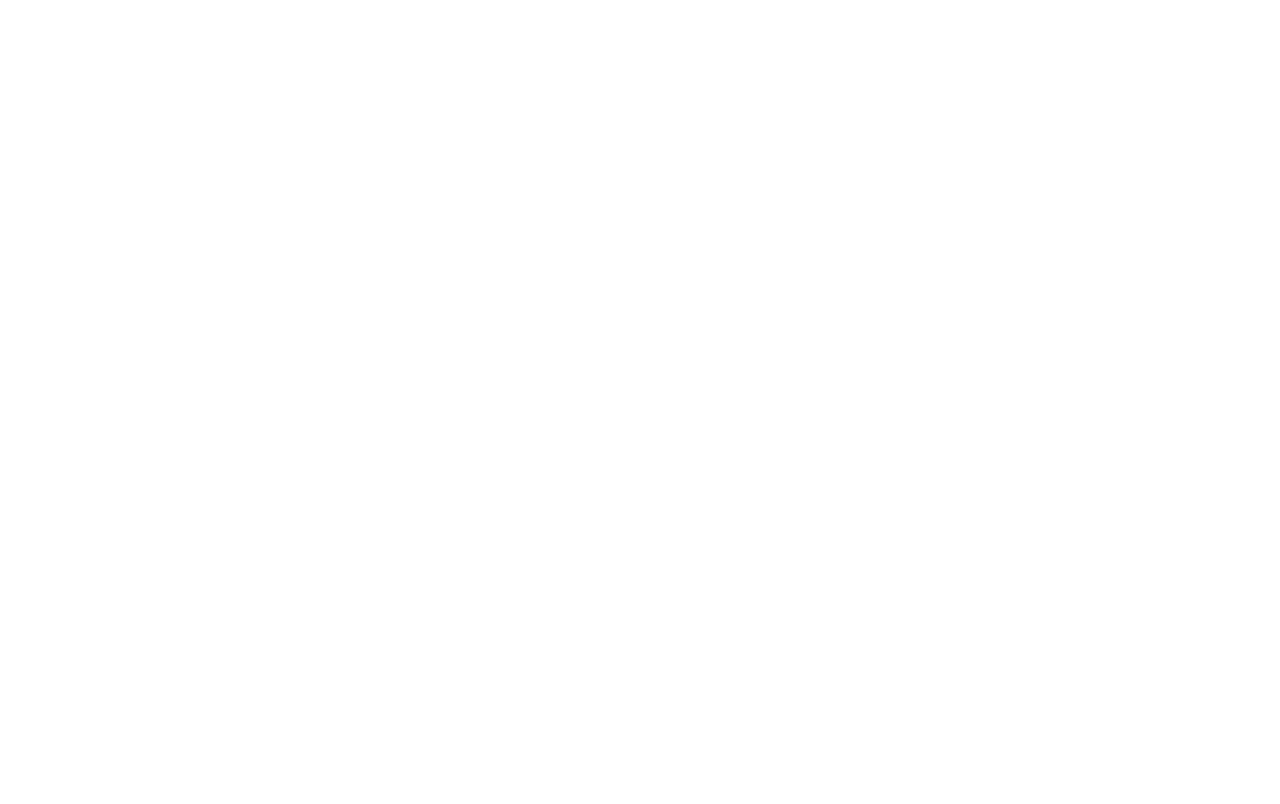
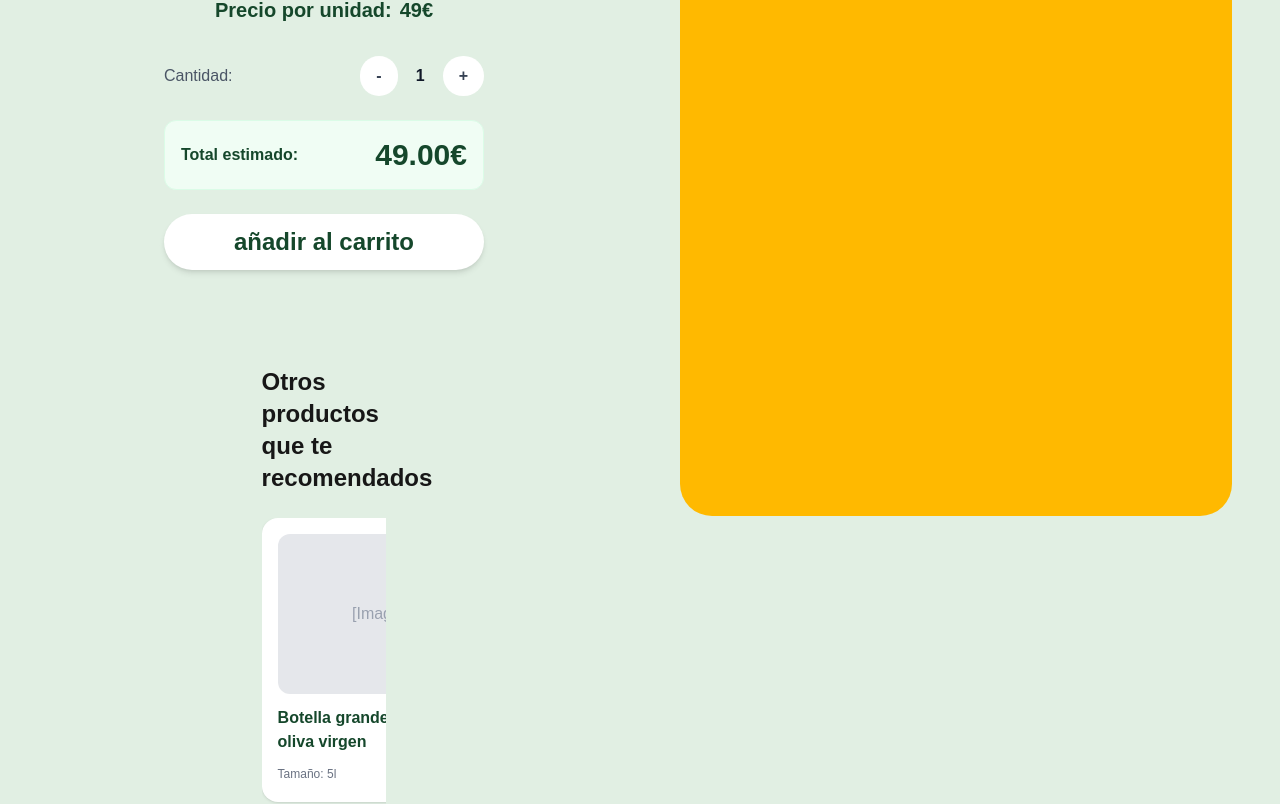
Before and after one commit to JaumeEsquerdo/oli-de-la-torre, a Next.js app in the folder oli-maleno/: page /producto/botella-0.5l in a window 1280 px wide. Shown: the part 556-1360 px from the top of the page. Before the commit the page ends 800 px from the top, so only its background shows below. Built offline with nearby package versions, Linux system fonts and the light colour scheme.

Commit message:
estructurar layout producto ajustando tamaños de secciones derecha y izq para q coincidan a la mitad con basis-1/2 + carrousel

```diff
--- a/oli-maleno/app/components/Productos.tsx
+++ b/oli-maleno/app/components/Productos.tsx
@@ -11,7 +11,9 @@
 
     const misProductos: Producto[] = [
         { id: 'botella-5l', nombre: 'Botella de aceite de oliva virgen extra', precio: '29€' },
-        { id: 'pantalon-negro', nombre: 'Pantalón Negro', precio: '49€' }
+        { id: 'botella-2l', nombre: 'Pantalón Negro', precio: '49€' },
+        { id: 'botella-1l', nombre: 'Pantalón Negro', precio: '49€' },
+        { id: 'botella-0.5l', nombre: 'Pantalón Negro', precio: '49€' }
     ];
 
     return (
--- a/oli-maleno/app/producto/[id]/page.tsx
+++ b/oli-maleno/app/producto/[id]/page.tsx
@@ -51,6 +51,27 @@
             { nombre: 'GlassWater', src: '', alt: 'Formato Estándar 2L' }        // Formato: Mediano (Cambia)
         ]
     },
+    'botella-1l': {
+        id: '3', titulo: 'Botella mediana de aceite de oliva virgen', subtitulo: '1l', precio: '49€', logos: [
+            { nombre: 'Leaf', src: '', alt: '100% Natural de Olivar' },      // Propiedad: Natural (Igual)
+            { nombre: 'Heart', src: '', alt: 'Saludable / Cardio' },        // Propiedad: Salud (Igual)
+            { nombre: 'GlassWater', src: '', alt: 'Formato Estándar 2L' }        // Formato: Mediano (Cambia)
+        ]
+    },
+    'botella-0.5l': {
+        id: '4', titulo: 'Botella mediana de aceite de oliva virgen', subtitulo: '0.5l', precio: '49€', logos: [
+            { nombre: 'Leaf', src: '', alt: '100% Natural de Olivar' },      // Propiedad: Natural (Igual)
+            { nombre: 'Heart', src: '', alt: 'Saludable / Cardio' },        // Propiedad: Salud (Igual)
+            { nombre: 'GlassWater', src: '', alt: 'Formato Estándar 2L' }        // Formato: Mediano (Cambia)
+        ]
+    },
+    'pack-botellas-2l': {
+        id: '5', titulo: 'Pack de 3 botellas mediana de aceite de oliva virgen', subtitulo: '2l', precio: '49€', logos: [
+            { nombre: 'Leaf', src: '', alt: '100% Natural de Olivar' },      // Propiedad: Natural (Igual)
+            { nombre: 'Heart', src: '', alt: 'Saludable / Cardio' },        // Propiedad: Salud (Igual)
+            { nombre: 'GlassWater', src: '', alt: 'Formato Estándar 2L' }        // Formato: Mediano (Cambia)
+        ]
+    },
 };
 
 const caracteristicasProductos = [
@@ -89,11 +110,13 @@
     // Si existe la búsqueda
     return (
         <>
-            <div className="bg-[#E1EFE3] w-full h-full">
+            <div className="bg-[#E1EFE3] w-full h-full ">
                 <Header />
-                <div className="w-full py-12 px-8 md:py-26 md:px-12 flex gap-20 justify-between">
+                <main className="flex flex-col">
+
+                    <div className="w-full py-12 px-8 md:py-26 md:px-12 gap-20 flex justify-between overflow-hidden">
                         {/* section left */}
-                    <div className="flex flex-col w-full items-center gap-8">
+                        <div className="flex flex-col flex-1 basis-1/2 min-w-0 items-center gap-8">
                             <div className="flex flex-col gap-2 justify-center items-center max-w-xl">
                                 <h1 className="text-4xl font-extrabold mb-4 text-textColor text-center">{producto.titulo}</h1>
                                 <h2 className="text-4xl font-extrabold mb-4 text-textColor">{producto.subtitulo}</h2>
@@ -134,16 +157,16 @@
 
                             {/* ================= SECCIÓN MINI SLIDE DE RECOMENDADOS ================= */}
                             {recomendados.length > 0 && (
-                            <div className="w-full px-8 md:px-12 py-16 flex flex-col gap-6">
+                                <div className="w-2/5 px-8 md:px-12 py-16 flex flex-col gap-6">
                                     <h3 className="text-2xl font-bold text-textColorb-6">Otros productos que te recomendados</h3>
 
                                     {/* Contenedor con scroll horizontal nativo y suave */}
-                                <div className="flex gap-6 overflow-x-auto pb-4 snap-x">
+                                    <div className="gap-6  pb-4 flex overflow-x-auto snap-x snap-mandatory ">
                                         {recomendados.map((item) => (
                                             <Link
-                                            href={`/producto/${item.slug}`} // Modifica "/tu-ruta-de-productos/" por como tengas tus carpetas
+                                                href={`/producto/${item.slug}`}
                                                 key={item.id}
-                                            className="w-[160px] md:w-[260px]  bg-white rounded-2xl p-4 shadow-sm hover:shadow-md transition-all snap-start flex flex-col justify-between"
+                                                className="w-[160px] md:w-[260px] shrink-0 bg-white rounded-2xl p-4 shadow-sm hover:shadow-md transition-all snap-start flex flex-col justify-between"
                                             >
                                                 <div className="w-full h-40 bg-gray-200 rounded-xl mb-3 flex items-center justify-center text-gray-400">
                                                     <span>[Imagen {item.subtitulo}]</span>
@@ -176,15 +199,17 @@
                         </div>
 
                         {/* section right */}
-                    <div className="sticky top-12 h-200 w-full bg-amber-400 rounded-4xl">
+                        <div className="sticky top-12 h-200 basis-1/2 flex-1 bg-amber-400 rounded-4xl">
                             {/* <Image sizes="" fill src={''} alt="" /> */}
                         </div>
+
                     </div>
 
                     {/* fuera de la estructura de producto */}
                     <InfiniteMarquee textosNuevos={caracteristicasProductos} />
 
                     <NavigationBanners />
+                </main >
             </div >
             <Footer />
         </>
```
Lines whose indentation alone changed are shown as unchanged.
